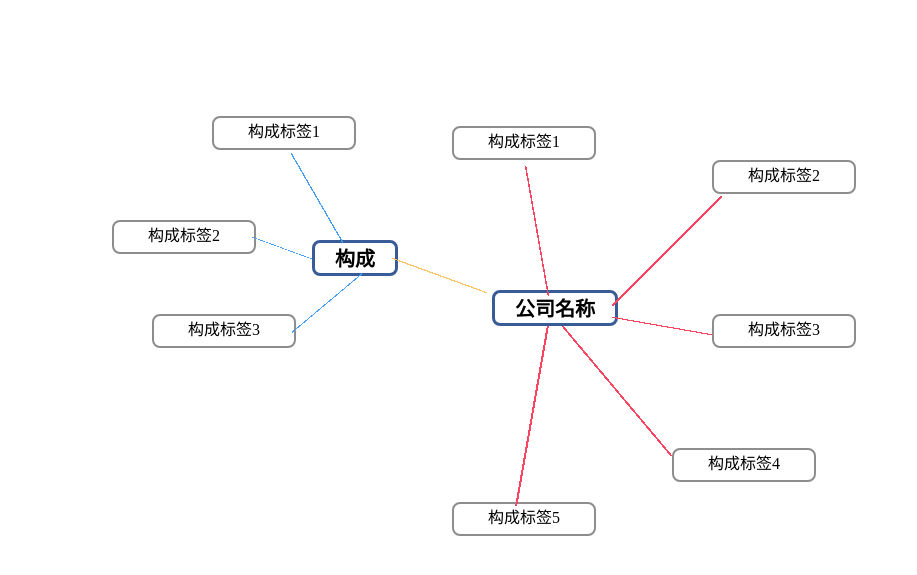
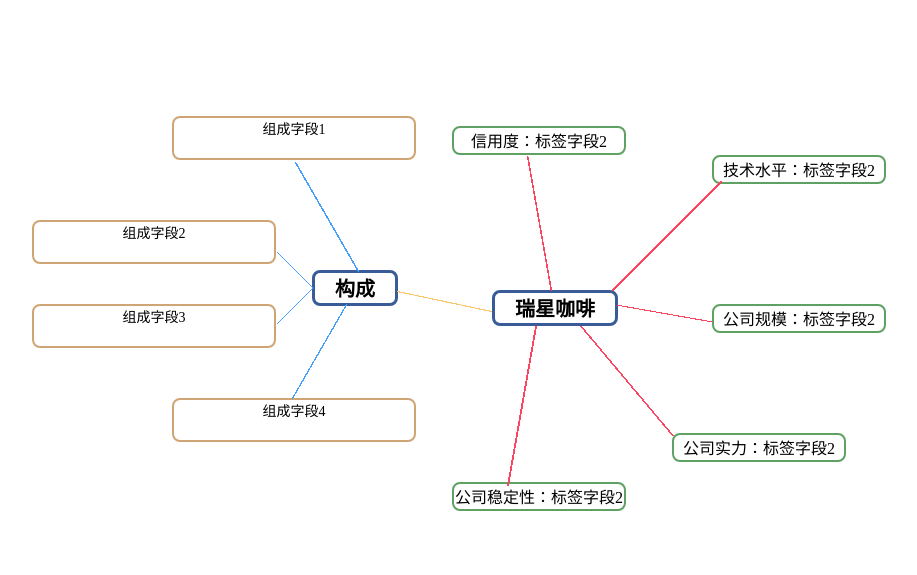
Before and after one commit to xwm850565206/Django, a Django app: page /show in a window 1280 px wide. Shown: the top 575 px of the page, without its empty margins (128-1045 px from the left). Run offline with Django 3.2, Linux system fonts and the light colour scheme; parts of the project's set-up code (start-up, migrations or seed data) failed here and were passed over.

Commit message:
展示界面完成

```diff
--- a/Django/view.py
+++ b/Django/view.py
@@ -25,10 +25,65 @@
     # 在此处拿到条件检索的输入 进行相关检索分类
     conditions = request.POST.dict()
     # print("============", conditions, "==================")
-    iop.conditionSearch(conditions)
-    return render(request, "index.html")
+    result = iop.conditionSearch(conditions)
+    context = {}
+    construction_description = result['construction_descrption']
+    context['label_compo1'] = ""
+    context['label_compo2'] = ""
+    context['label_compo3'] = ""
+    context['label_compo4'] = ""
+    len1 = len(construction_description['enttype'])
+    for item in construction_description['enttype']:
+        if item != construction_description['enttype'][len1 - 1]:
+            context['label_compo1'] += (item[0] + "，")
+        else:
+            context['label_compo1'] += item[0]
+
+    len2 = len(construction_description['entstatus'])
+    for item in construction_description['entstatus']:
+        if item != construction_description['entstatus'][len2 - 1]:
+            context['label_compo2'] += (item[0] + "，")
+        else:
+            context['label_compo2'] += item[0]
+
+    len3 = len(construction_description['entcat'])
+    for item in construction_description['entcat']:
+        if item != construction_description['entcat'][len3 - 1]:
+            context['label_compo3'] += (item[0] + "，")
+        else:
+            context['label_compo3'] += item[0]
+
+    len4 = len(construction_description['industryphy'])
+    for item in construction_description['industryphy']:
+        if item != construction_description['industryphy'][len4 - 1]:
+            context['label_compo4'] += (item[0] + "，")
+        else:
+            context['label_compo4'] += item[0]
+
+    if 'company_name' in result:
+        context['company_name'] = result['company_name']
+    else:
+        context['company_name'] = "公司"
+
+    context['label1'] = result['target_credit']
+    context['label2'] = result['target_technique']
+    context['label3'] = result['target_comsize']
+    context['label4'] = result['target_strength']
+    context['label5'] = result['target_stable']
+    return render(request, "show.html", context)
     pass
 
 
 def show(request):
-    return render(request, "show.html")
+    context = {}
+    context['label_compo1'] = "组成字段1"
+    context['label_compo2'] = "组成字段2"
+    context['label_compo3'] = "组成字段3"
+    context['label_compo4'] = "组成字段4"
+    context['company_name'] = "瑞星咖啡"
+    context['label1'] = "标签字段2"
+    context['label2'] = "标签字段2"
+    context['label3'] = "标签字段2"
+    context['label4'] = "标签字段2"
+    context['label5'] = "标签字段2"
+    return render(request, "show.html", context)
--- a/static/css/show.css
+++ b/static/css/show.css
@@ -25,48 +25,64 @@
     font-weight: bold;
     border: solid 3px #395c98;
     position: relative;
-    top: 190px;
+    top: 220px;
     left: 200px;
 }
 
 .label_compo1 {
-    width: 140px;
-    height: 30px;
+    width: 240px;
+    height: 40px;
+    font-size: 14px;
     text-align: center;
-    border: solid 2px #8d8d8d;
+    border: solid 2px #cfa575;
     border-radius: 8px;
     position: relative;
     top: 30px;
-    left: 100px;
+    left: 60px;
 }
 
 .label_compo2 {
-    width: 140px;
-    height: 30px;
+    width: 240px;
+    height: 40px;
+    font-size: 14px;
     text-align: center;
-    border: solid 2px #8d8d8d;
+    border: solid 2px #cfa575;
     border-radius: 8px;
     position: relative;
-    top: 100px;
+    top: 90px;
+    left: -80px;
 }
 
 .label_compo3 {
-    width: 140px;
-    height: 30px;
+    width: 240px;
+    height: 40px;
+    font-size: 14px;
     text-align: center;
-    border: solid 2px #8d8d8d;
+    border: solid 2px #cfa575;
     border-radius: 8px;
     position: relative;
-    top: 160px;
-    left: 40px;
+    top: 130px;
+    left: -80px;
+}
+
+.label_compo4 {
+    width: 240px;
+    height: 40px;
+    font-size: 14px;
+    text-align: center;
+    border: solid 2px #cfa575;
+    border-radius: 8px;
+    position: relative;
+    top: 180px;
+    left: 60px;
 }
 
 .line1 {
     position: relative;
-    top: -35px;
+    top: -100px;
     left: 160px;
-    width: 90px;
-    height: 90px;
+    width: 110px;
+    height: 110px;
     box-sizing: border-box;
     /*border:1px solid #333;*/
     background: linear-gradient(60deg, transparent 49.5%, #449dfa 49.5%, #449dfa 50.5%, transparent 50.5%);
@@ -74,32 +90,42 @@
 
 .line2 {
     position: relative;
-    left: 140px;
-    top: -60px;
-    width: 60px;
-    height: 60px;
+    left: 165px;
+    top: -120px;
+    width: 36px;
+    height: 36px;
     box-sizing: border-box;
-    background: linear-gradient(20deg, transparent 49.5%, #449dfa 49.5%, #449dfa 50.5%, transparent 50.5%);
+    background: linear-gradient(45deg, transparent 49.5%, #449dfa 49.5%, #449dfa 50.5%, transparent 50.5%);
 }
 
 .line3 {
     position: relative;
-    left: 180px;
-    top: -70px;
-    width: 70px;
-    height: 70px;
+    left: 165px;
+    top: -120px;
+    width: 36px;
+    height: 36px;
     box-sizing: border-box;
-    background: linear-gradient(140deg, transparent 49.5%, #449dfa 49.5%, #449dfa 50.5%, transparent 50.5%);
+    background: linear-gradient(-45deg, transparent 49.5%, #449dfa 49.5%, #449dfa 50.5%, transparent 50.5%);
 }
 
 .line4 {
     position: relative;
-    left: 280px;
-    top: -180px;
+    left: 285px;
+    top: -190px;
     width: 95px;
     height: 95px;
     box-sizing: border-box;
-    background: linear-gradient(20deg, transparent 49.5%, #fac66c 49.5%, #fac66c 50.5%, transparent 50.5%);
+    background: linear-gradient(12deg, transparent 49.5%, #fac66c 49.5%, #fac66c 50.5%, transparent 50.5%);
+}
+
+.line5 {
+    position: relative;
+    left: 160px;
+    top: -235px;
+    width: 95px;
+    height: 95px;
+    box-sizing: border-box;
+    background: linear-gradient(-60deg, transparent 49.5%, #449dfa 49.5%, #449dfa 50.5%, transparent 50.5%);
 }
 
 .company_name{
@@ -116,10 +142,10 @@
 }
 
 .label1 {
-    width: 140px;
-    height: 30px;
+    width: 170px;
+    height: 25px;
     text-align: center;
-    border: solid 2px #8d8d8d;
+    border: solid 2px #5ea162;
     border-radius: 8px;
     position: relative;
     top: 40px;
@@ -127,10 +153,10 @@
 }
 
 .label2 {
-    width: 140px;
-    height: 30px;
+    width: 170px;
+    height: 25px;
     text-align: center;
-    border: solid 2px #8d8d8d;
+    border: solid 2px #5ea162;
     border-radius: 8px;
     position: relative;
     top: 40px;
@@ -138,10 +164,10 @@
 }
 
 .label3 {
-    width: 140px;
-    height: 30px;
+    width: 170px;
+    height: 25px;
     text-align: center;
-    border: solid 2px #8d8d8d;
+    border: solid 2px #5ea162;
     border-radius: 8px;
     position: relative;
     top: 160px;
@@ -149,10 +175,10 @@
 }
 
 .label4 {
-    width: 140px;
-    height: 30px;
+    width: 170px;
+    height: 25px;
     text-align: center;
-    border: solid 2px #8d8d8d;
+    border: solid 2px #5ea162;
     border-radius: 8px;
     position: relative;
     top: 260px;
@@ -160,10 +186,10 @@
 }
 
 .label5 {
-    width: 140px;
-    height: 30px;
+    width: 170px;
+    height: 25px;
     text-align: center;
-    border: solid 2px #8d8d8d;
+    border: solid 2px #5ea162;
     border-radius: 8px;
     position: relative;
     top: 280px;
@@ -173,9 +199,9 @@
 .m_line1 {
     position: relative;
     left: 60px;
-    top: -90px;
-    width: 130px;
-    height: 130px;
+    top: -75px;
+    width: 135px;
+    height: 135px;
     box-sizing: border-box;
     background: linear-gradient(80deg, transparent 49.5%, #fa4661 49.5%, #fa4661 50.5%, transparent 50.5%);
 }
@@ -183,7 +209,7 @@
 .m_line2 {
     position: relative;
     left: 200px;
-    top: -190px;
+    top: -185px;
     width: 110px;
     height: 110px;
     box-sizing: border-box;
@@ -192,20 +218,20 @@
 
 .m_line3 {
     position: relative;
-    left: 200px;
-    top: -220px;
-    width: 100px;
-    height: 100px;
+    left: 205px;
+    top: -210px;
+    width: 95px;
+    height: 95px;
     box-sizing: border-box;
     background: linear-gradient(10deg, transparent 49.5%, #fa4661 49.5%, #fa4661 50.5%, transparent 50.5%);
 }
 
 .m_line4 {
     position: relative;
-    left: 140px;
-    top: -270px;
-    width: 130px;
-    height: 130px;
+    left: 160px;
+    top: -245px;
+    width: 110px;
+    height: 110px;
     box-sizing: border-box;
     background: linear-gradient(50deg, transparent 49.5%, #fa4661 49.5%, #fa4661 50.5%, transparent 50.5%);
 }
@@ -213,9 +239,9 @@
 .m_line5 {
     position: relative;
     left: 30px;
-    top: -400px;
-    width: 180px;
-    height: 180px;
+    top: -355px;
+    width: 160px;
+    height: 160px;
     box-sizing: border-box;
     background: linear-gradient(100deg, transparent 49.5%, #fa4661 49.5%, #fa4661 50.5%, transparent 50.5%);
 }
--- a/templates/show.html
+++ b/templates/show.html
@@ -13,21 +13,23 @@
 
     <div class="company_compo">
         <div class="label_fixed">构成</div>
-        <div class="label_compo1">构成标签1</div>
-        <div class="label_compo2">构成标签2</div>
-        <div class="label_compo3">构成标签3</div>
+        <div class="label_compo1">{{ label_compo1 }}</div>
+        <div class="label_compo2">{{ label_compo2 }}</div>
+        <div class="label_compo3">{{ label_compo3 }}</div>
+        <div class="label_compo4">{{ label_compo4 }}</div>
         <div class="line1"></div>
         <div class="line2"></div>
         <div class="line3"></div>
         <div class="line4"></div>
+        <div class="line5"></div>
     </div>
     <div class="company">
-        <div class="company_name">公司名称</div>
-        <div class="label1">构成标签1</div>
-        <div class="label2">构成标签2</div>
-        <div class="label3">构成标签3</div>
-        <div class="label4">构成标签4</div>
-        <div class="label5">构成标签5</div>
+        <div class="company_name">{{ company_name }}</div>
+        <div class="label1">信用度：{{ label1 }}</div>
+        <div class="label2">技术水平：{{ label2 }}</div>
+        <div class="label3">公司规模：{{ label3 }}</div>
+        <div class="label4">公司实力：{{ label4 }}</div>
+        <div class="label5">公司稳定性：{{ label5 }}</div>
         <div class="m_line1"></div>
         <div class="m_line2"></div>
         <div class="m_line3"></div>
```
Also changed, not shown: Django/IOProcess.py (+10 -5 lines).
